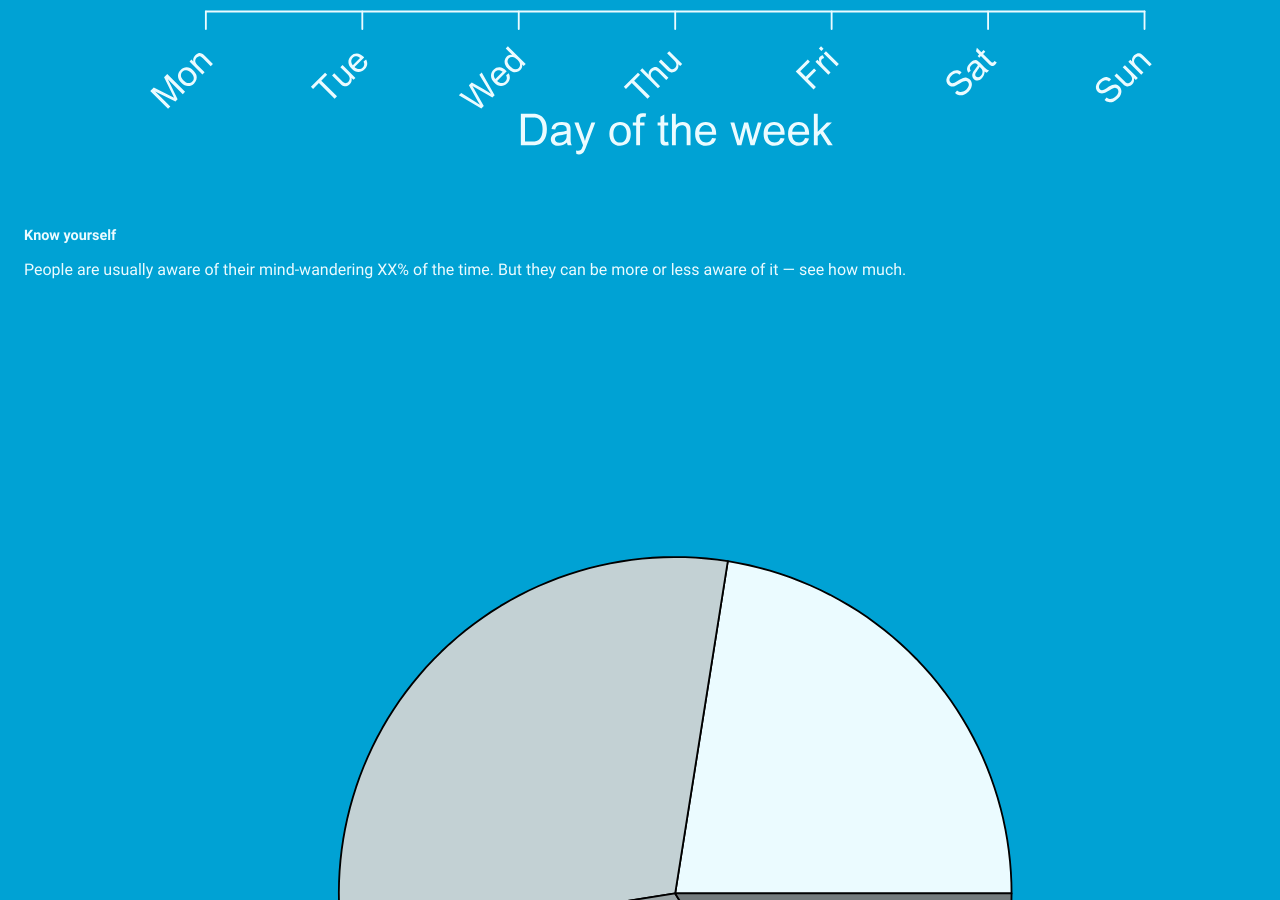
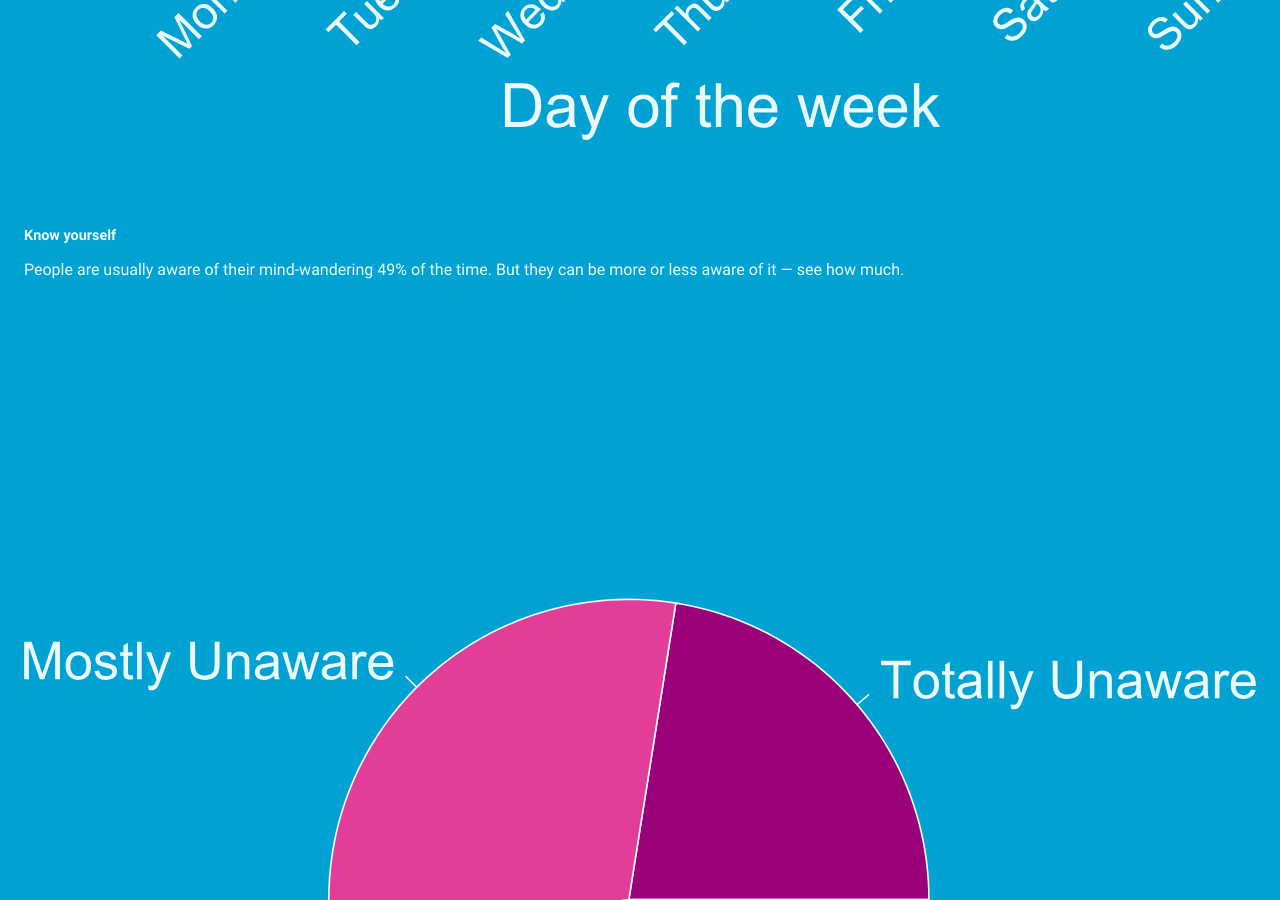
Before and after one commit to daydreaming-experiment/daydreaming-the-app.net, a Jekyll site: the page results/device/index.html, which Jekyll copies as it is, in a window 1280 px wide and 900 px high, scrolled down 1371 px. Built offline with Jekyll 4.4.1, drawn with Linux system fonts in a browser that asks for light colours; Markdown is read by kramdown in place of the engine named in the settings; some of the changed text lies outside the part shown.

Commit message:
Update to new svgs, fix typos

```diff
--- a/results/device/index.html
+++ b/results/device/index.html
@@ -22,12 +22,12 @@
         <p>On average, people mind-wander a lot: over 40% of their time.</p>
 
         <h3>Weekly rhythms</h3>
-        <p>Mind-wandering or being focused depends on which day it is! See how focused people are throughout the week.</p>
+        <p>Mind-wandering or being focused depends on the day of the week! See how focused people are throughout the week.</p>
         <!--<img class="static-plot" alt="Bar plot of focus vs. day of the week" src="/results/device/images/1_focus_according_to_day-c.png">-->
         <img class="static-plot" alt="Bar plot of focus vs. day of the week" src="/results/device/images/1_focus_according_to_day.svg">
 
         <h3>Know yourself</h3>
-        <p>People are usually aware of their mind-wandering XX% of the time. But they can be more or less aware of it &mdash; see how much.</p>
+        <p>People are usually aware of their mind-wandering 49% of the time. But they can be more or less aware of it &mdash; see how much.</p>
         <!--<img class="static-plot width-80" alt="Pie plot of awareness of mind-wandering" src="/results/device/images/2_overall_awareness-c.png">-->
         <img class="static-plot" alt="Pie plot of awareness of mind-wandering" src="/results/device/images/2_overall_awareness.svg">
 
```
Also changed, not shown: results/device/images/1_focus_according_to_day-c.png (deleted), results/device/images/1_focus_according_to_day.svg, results/device/images/2_overall_awareness-c.png (deleted), results/device/images/2_overall_awareness.svg, results/device/images/3_phenomenology-c.png (deleted), results/device/images/3_phenomenology.svg, results/device/images/4_surroundingsLocation-c.png (deleted), results/device/images/4_surroundingsLocation.svg, results/device/images/5_surroundingsPeople-c.png (deleted), results/device/images/5_surroundingsPeople.svg.
